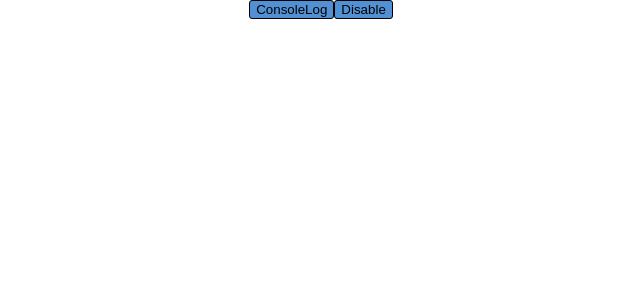
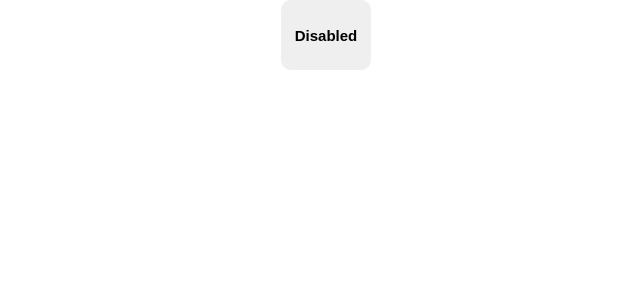
Before and after one commit to limdumb/React-Study, a React (Create React App) app: page / in a window 1280 px wide. Shown: the top 300 px of the page, without its empty margins (319-959 px from the left). Built offline with nearby package versions, Linux system fonts and the light colour scheme.

Commit message:
Disabled Button 구현

```diff
--- a/src/Components/button.jsx
+++ b/src/Components/button.jsx
@@ -1,33 +1,51 @@
 import styled from "styled-components"
 import React, { useState } from "react"
+import { isDisabled } from "@testing-library/user-event/dist/utils"
 
 const ConsoleButton = styled.button `
   display: flex;
   justify-content: center;
+  align-items: center;
   border-radius: 3px;
   background-color: #5090D3;
   border: 1px solid black;
+  width: 90px;
+  height: 70px;
+  border: none;
+  border-radius: 10px;
+  color: white;
+  font-weight: bolder;
 `
 
 const DisableButton = styled.button `
   display: flex;
   justify-content: center;
+  align-items: center;
   border-radius: 3px;
-  background-color: #5090D3;
-  border: 1px solid black;
+  border: none;
+  width: 90px;
+  height: 70px;
+  border-radius: 10px;
+  margin-left: 10px;
+  font-size: 15px;
+  font-weight: bolder;
 `
+
 
 const StyleDiv = styled.div `
   display: flex;
   justify-content: center;
   align-items: center;
+
 `
 
 export default function ClickButton() {
+  const [activate, setActivate] =React.useState(false)
+  console.log(activate)
 
   return<StyleDiv>
-        <ConsoleButton onClick={console.log('그코잠 화이팅')}>ConsoleLog</ConsoleButton>
-        <DisableButton>Disable</DisableButton>
+    <DisableButton disabled={activate} onClick={() => setActivate(true)}>Disabled</DisableButton>
     </StyleDiv>
 
+
 }
```
